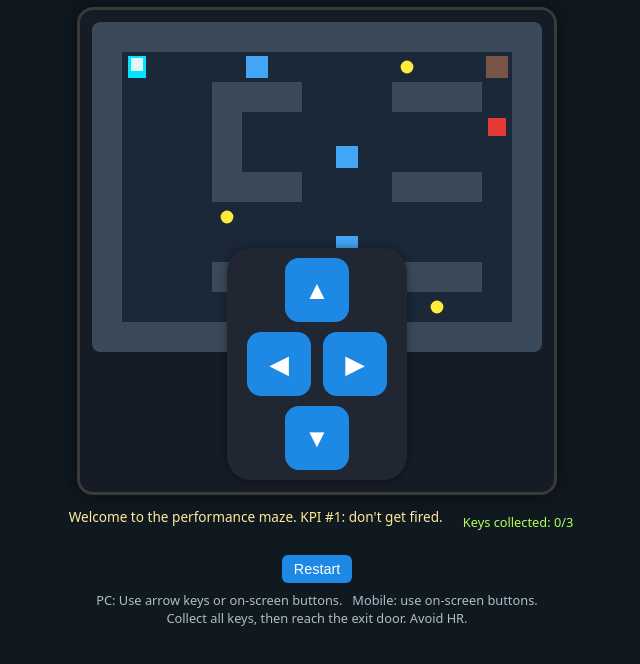
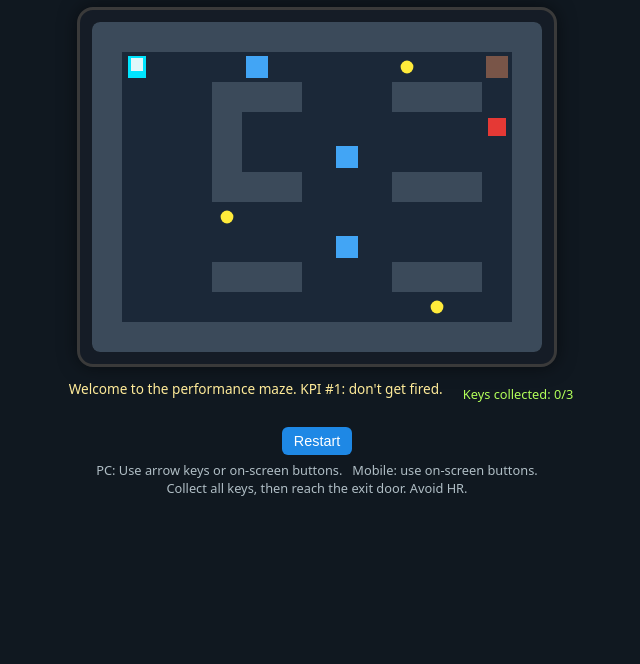
Before and after one commit to Zhelair/Salaryman, a plain HTML site: page index.html in a window 1280 px wide. Shown: the part 50-714 px from the top of the page, without its empty margins (323-963 px from the left). Drawn offline with Linux system fonts and the light colour scheme.

Commit message:
Update styles.css

```diff
--- a/styles.css
+++ b/styles.css
@@ -27,14 +27,13 @@ h1 {
   margin-bottom: 10px;
 }
 
-/* GameBoy-style shell around game + controller */
+/* GameBoy-style shell around game + (optional) controller */
 #game-shell {
-  position: relative;
   margin: 0 auto;
   width: 100%;
   max-width: 480px;
 
-  padding: 12px 12px 140px; /* extra bottom space for BIG controller */
+  padding: 12px;
   border-radius: 16px;
   border: 3px solid #3a3a3a;
   background: #151c26;
@@ -53,14 +52,17 @@ h1 {
   background: #000;
 }
 
-/* Controller fixed inside shell, bottom center */
+/* --- CONTROLLER --- */
+
+/* Default: shown (for phones), sits UNDER canvas, no overlay */
 #mobile-controls {
-  position: absolute;
-  left: 50%;
-  bottom: 12px;
-  transform: translateX(-50%);
-  display: inline-block;
-  padding: 10px 14px;
+  margin: 12px auto 4px;
+  display: flex;
+  flex-direction: column;
+  align-items: center;
+  justify-content: center;
+
+  padding: 8px 12px;
   border-radius: 24px;
   background: #202733;
   box-shadow: 0 0 10px rgba(0, 0, 0, 0.4);
@@ -72,25 +74,24 @@ h1 {
   align-items: center;
 }
 
-/* extra spacing between rows so Up/Down aren't glued */
 .ctrl-row-top {
-  margin-bottom: 10px;
+  margin-bottom: 8px;
 }
 
 .ctrl-row-middle {
-  margin-bottom: 10px;
+  margin-bottom: 8px;
 }
 
 .ctrl-row-bottom {
   margin-top: 0;
 }
 
-/* BIGGER buttons */
+/* Slightly smaller but comfy buttons */
 .ctrl-btn {
-  width: 64px;
-  height: 64px;
+  width: 56px;
+  height: 56px;
   margin: 0 6px;
-  font-size: 1.6rem;
+  font-size: 1.5rem;
   border: none;
   border-radius: 14px;
   background: #1e88e5;
@@ -147,20 +148,33 @@ button:active {
 }
 
 .hint {
-  margin-top: 8px;
+  margin-top: 6px;
   font-size: 0.8rem;
   color: #b0bec5;
 }
 
-/* Slightly smaller shell + buttons on tiny phones */
+/* --- RESPONSIVE BEHAVIOUR --- */
+
+/* On very small phones: slightly adjust padding */
 @media (max-width: 400px) {
   #game-shell {
-    padding: 8px 8px 130px;
+    padding: 10px;
   }
 
   .ctrl-btn {
-    width: 56px;
-    height: 56px;
-    font-size: 1.4rem;
+    width: 52px;
+    height: 52px;
+    font-size: 1.3rem;
   }
 }
+
+/* On laptops / desktops: HIDE controller completely */
+@media (min-width: 900px) {
+  #mobile-controls {
+    display: none;
+  }
+
+  #game-shell {
+    padding-bottom: 12px; /* no extra space when pad is hidden */
+  }
+}
```
